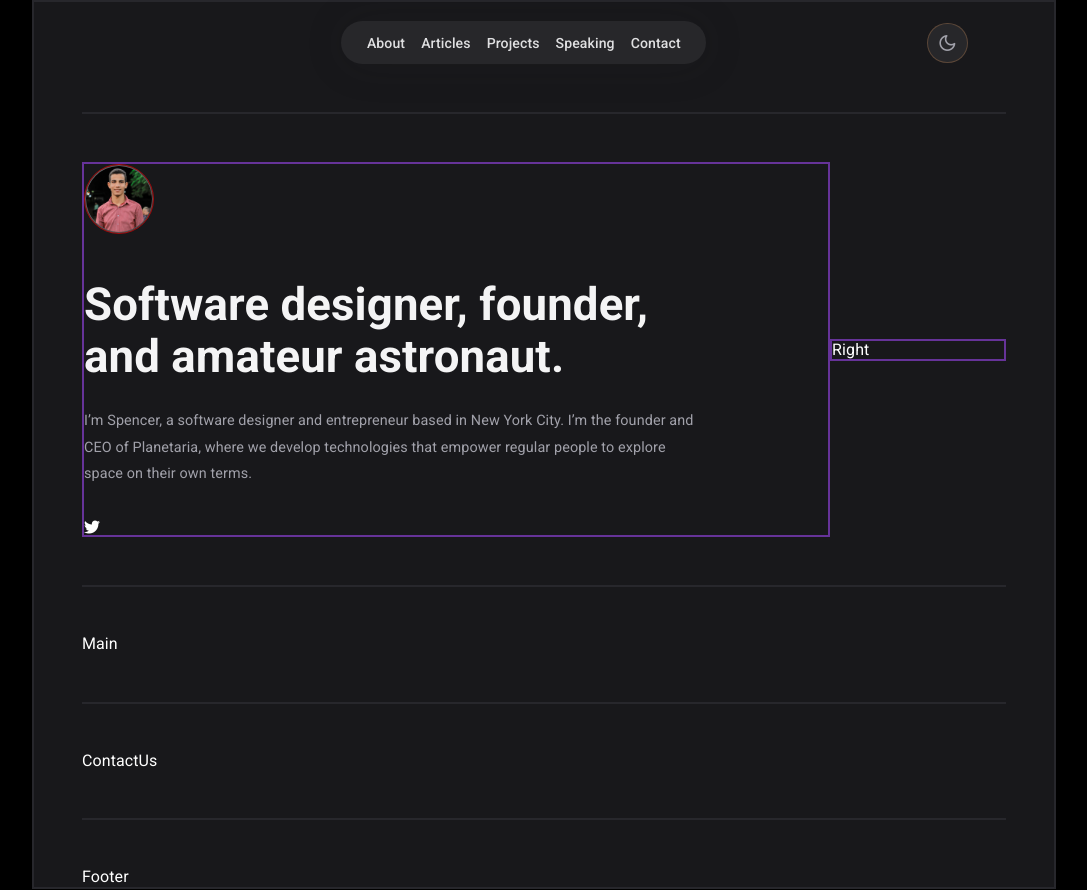
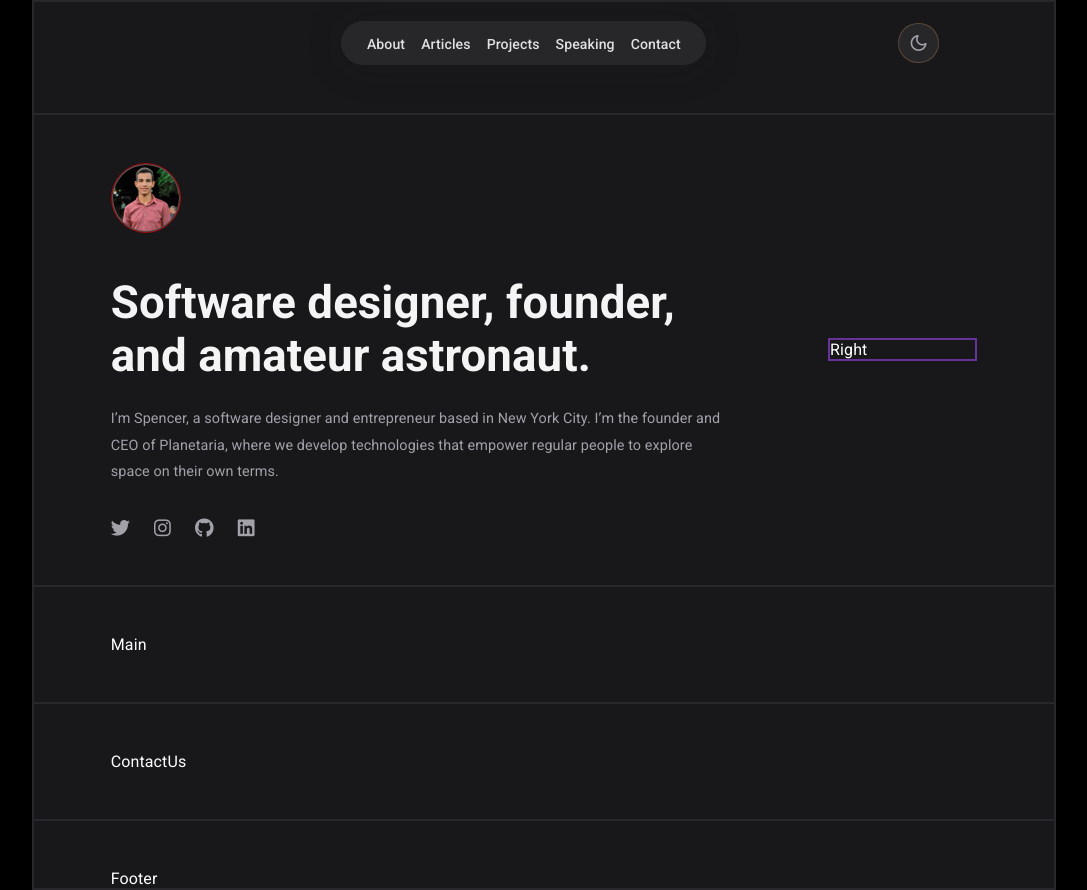
Before and after one commit to redarashid/potfolio, a React (Create React App) app: page / in a window 1280 px wide. Shown: the whole page, without its empty margins (96-1183 px from the left). Built offline with nearby package versions, Linux system fonts and the light colour scheme.

Commit message:
first commit

```diff
--- a/public/index.html
+++ b/public/index.html
@@ -11,12 +11,14 @@
     />
     <link rel="apple-touch-icon" href="%PUBLIC_URL%/logo192.png" />
 
+    <link rel="stylesheet" href="https://cdnjs.cloudflare.com/ajax/libs/font-awesome/6.0.0-beta3/css/all.min.css">
+
+
     <link rel="manifest" href="%PUBLIC_URL%/manifest.json" />
 
     <title>Potfolio</title>
     <link rel="stylesheet" href="/style.css">
-    <link rel="stylesheet" href="/all.min.css">
-    <link rel="stylesheet" href="/normalize.css">
+
   </head>
   <body class="light">
     <noscript>You need to enable JavaScript to run this app.</noscript>
--- a/src/components/2.hero/Hero.css
+++ b/src/components/2.hero/Hero.css
@@ -38,6 +38,28 @@ section.hero p.sup-title {
     font-size: 0.9rem;
     margin-bottom: 32px;
 }
+section.hero .all-icons {
+    font-size: 1.2rem;
+    gap: 1.5rem;
+    cursor: pointer;
+    color: var(--subtitle);
+}
+section.hero .all-icons i:first-child:hover {
+    color: #1DA1F2;
+    transition: 0.3s ease-in;
+}
+section.hero .all-icons i:nth-child(2):hover {
+    color: #e1306c;
+    transition: 0.3s ease-in;
+}
+section.hero .all-icons i:nth-child(3):hover {
+    color: #FFF;
+    transition: 0.3s ease-in;
+}
+section.hero .all-icons i:nth-child(4):hover {
+    color: #0a66c2;
+    transition: 0.3s ease-in;
+}
 
 /* ===================================
     2. Right Section ==> animation
--- a/src/components/2.hero/Hero.js
+++ b/src/components/2.hero/Hero.js
@@ -4,7 +4,7 @@ import './Hero.css'
 const Hero = () => {
   return (
     <section className='hero flex'>
-      <div className='left-section border'>
+      <div className='left-section'>
         <div className='parent-avatar'>
           <img src='./me-modified.png' className='avatar' alt='me'/>
           <div className="icon-check-alt"></div>
@@ -22,9 +22,9 @@ const Hero = () => {
 
         <div className='all-icons flex'>
           <i class="fa-brands fa-twitter"></i>
-          <div className='icon icon-instagram'></div>
-          <div className='icon icon-github'></div>
-          <div className='icon icon-linkedin'></div>
+          <i class="fa-brands fa-instagram"></i>
+          <i class="fa-brands fa-github"></i>
+          <i class="fa-brands fa-linkedin"></i>
         </div>
       </div>
 
--- a/src/index.css
+++ b/src/index.css
@@ -43,12 +43,14 @@ body {
   margin-left: auto;
   margin-right: auto;
   background-color: var(--secoundry);
-  padding: 0 3rem;
+  padding: 0 4.8rem;
 }
 
 .line {
   border: 1px solid var(--border);
   margin: 3rem 0;
+  width: calc(100% + 4.8rem + 4.8rem);
+  margin-left: -4.8rem;
 }
 li {
   list-style: none;
@@ -73,10 +75,15 @@ button {
     width: 90%;
     padding: 0 1.7rem;
   }
+  .line {
+    width: calc(100% + 1.7rem + 1.7rem);
+    margin-left: -1.7rem;
+  }
 }
 @media (max-width: 500px) {
   .container {
     width: 98%;
     padding: 0 1.7rem;
   }
+
 }
```
